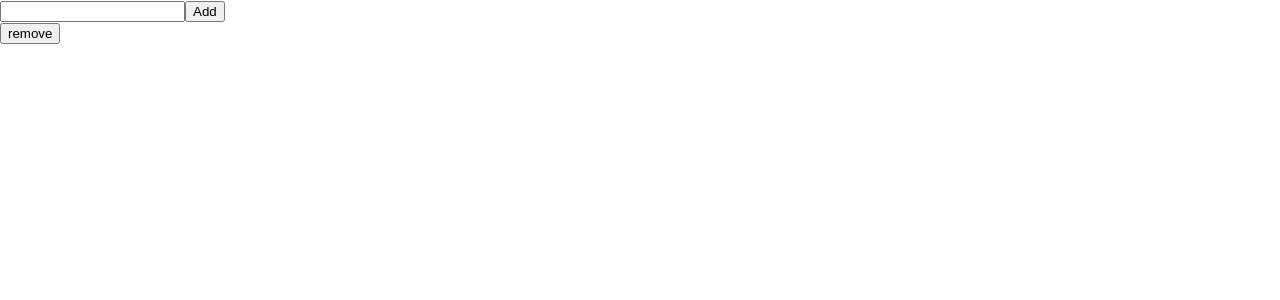
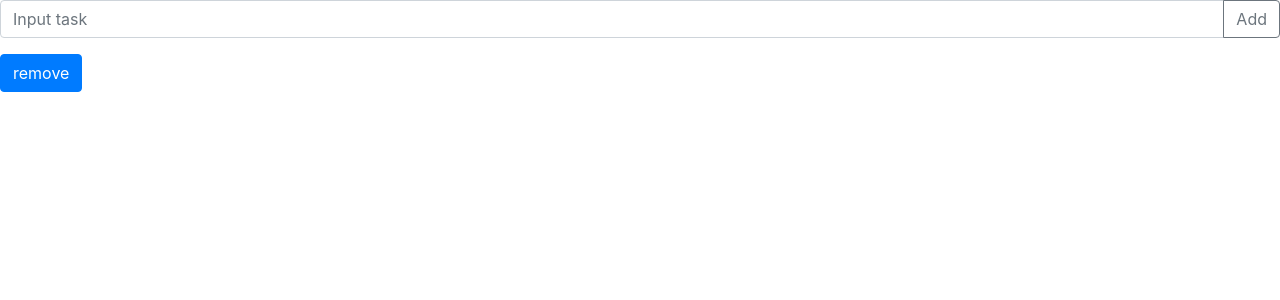
Before and after one commit to TaronJSDev/Taron-projectes, a React app: page / in a window 1280 px wide. Shown: the top 300 px of the page. Built offline with nearby package versions, Linux system fonts and the light colour scheme; the HTML template or start-up script is replaced by a standard one.

Commit message:
cssmodul

```diff
--- a/package.json
+++ b/package.json
@@ -15,6 +15,7 @@
     "babel-loader": "8.1.0",
     "babel-plugin-named-asset-import": "^0.3.6",
     "babel-preset-react-app": "^9.1.2",
+    "bootstrap": "^4.5.0",
     "camelcase": "^5.3.1",
     "case-sensitive-paths-webpack-plugin": "2.3.0",
     "css-loader": "3.4.2",
@@ -46,11 +47,13 @@
     "postcss-safe-parser": "4.0.1",
     "react": "^16.13.1",
     "react-app-polyfill": "^1.0.6",
+    "react-bootstrap": "^1.0.1",
     "react-dev-utils": "^10.2.1",
     "react-dom": "^16.13.1",
     "resolve": "1.15.0",
     "resolve-url-loader": "3.1.1",
     "sass-loader": "8.0.2",
+    "save": "^2.4.0",
     "semver": "6.3.0",
     "style-loader": "0.23.1",
     "terser-webpack-plugin": "2.3.5",
--- a/src/App.js
+++ b/src/App.js
@@ -1,7 +1,7 @@
 import React from "react";
 import "./App.css";
 import ToDo from "./componentes/ToDoList/ToDo";
-
+import "bootstrap/dist/css/bootstrap.min.css";
 function App(propes) {
   return (
     <div>
--- a/src/componentes/INPUT/Input.js
+++ b/src/componentes/INPUT/Input.js
@@ -1,4 +1,5 @@
 import React, { Component } from "react";
+import { Button, InputGroup, FormControl } from "react-bootstrap";
 
 export default class Input extends Component {
   state = {
@@ -19,11 +20,28 @@ export default class Input extends Component {
   render() {
     return (
       <div>
-        <input
+        {/* <input
           value={this.state.valueOfInput}
           onChange={this.inputChange}
-        ></input>
-        <button onClick={this.addButtonClick}>Add</button>
+        ></input> */}
+        {/* <button onClick={this.addButtonClick}>Add</button> */}
+
+        <InputGroup
+          className="mb-3"
+          value={this.state.valueOfInput}
+          onChange={this.inputChange}
+        >
+          <FormControl
+            placeholder="Input task"
+            aria-label="Input task"
+            aria-describedby="basic-addon2"
+          />
+          <InputGroup.Append>
+            <Button variant="outline-secondary" onClick={this.addButtonClick}>
+              Add
+            </Button>
+          </InputGroup.Append>
+        </InputGroup>
       </div>
     );
   }
--- a/src/componentes/ToDoList/ToDo.js
+++ b/src/componentes/ToDoList/ToDo.js
@@ -2,6 +2,8 @@ import React, { Component } from "react";
 import Input from "../INPUT/Input";
 import { idgen } from "../Idgenerator";
 import Task from "../TASK/Task";
+import { Button } from "react-bootstrap";
+import classes from "todo.css";
 
 export default class ToDo extends Component {
   state = {
@@ -64,7 +66,14 @@ export default class ToDo extends Component {
       <div>
         <Input onAddClic={this.addClickHandeler} />
         {newTask}
-        <button onClick={this.removeHandeler}>remove</button>
+        {/* <button onClick={this.removeHandeler}>remove</button> */}
+        <Button
+          variant="primary"
+          onClick={this.removeHandeler}
+          className={classes.removebtn}
+        >
+          remove
+        </Button>
       </div>
     );
   }
--- /dev/null
+++ b/src/componentes/ToDoList/todo.css
@@ -0,0 +1,4 @@
+.removebtn {
+  width: 20px;
+  height: 20px;
+}
```
Also changed, not shown: 1 other file (tests, documents, lock files or other folders).
